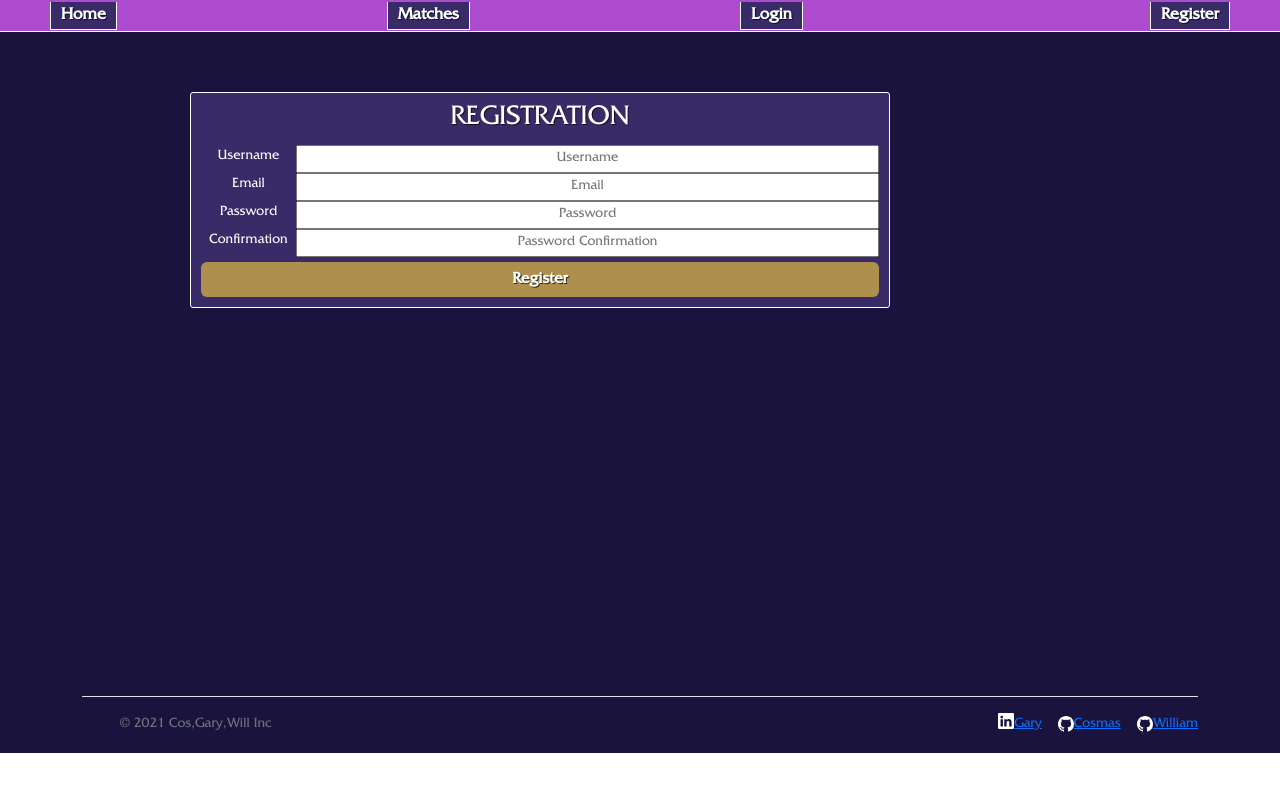
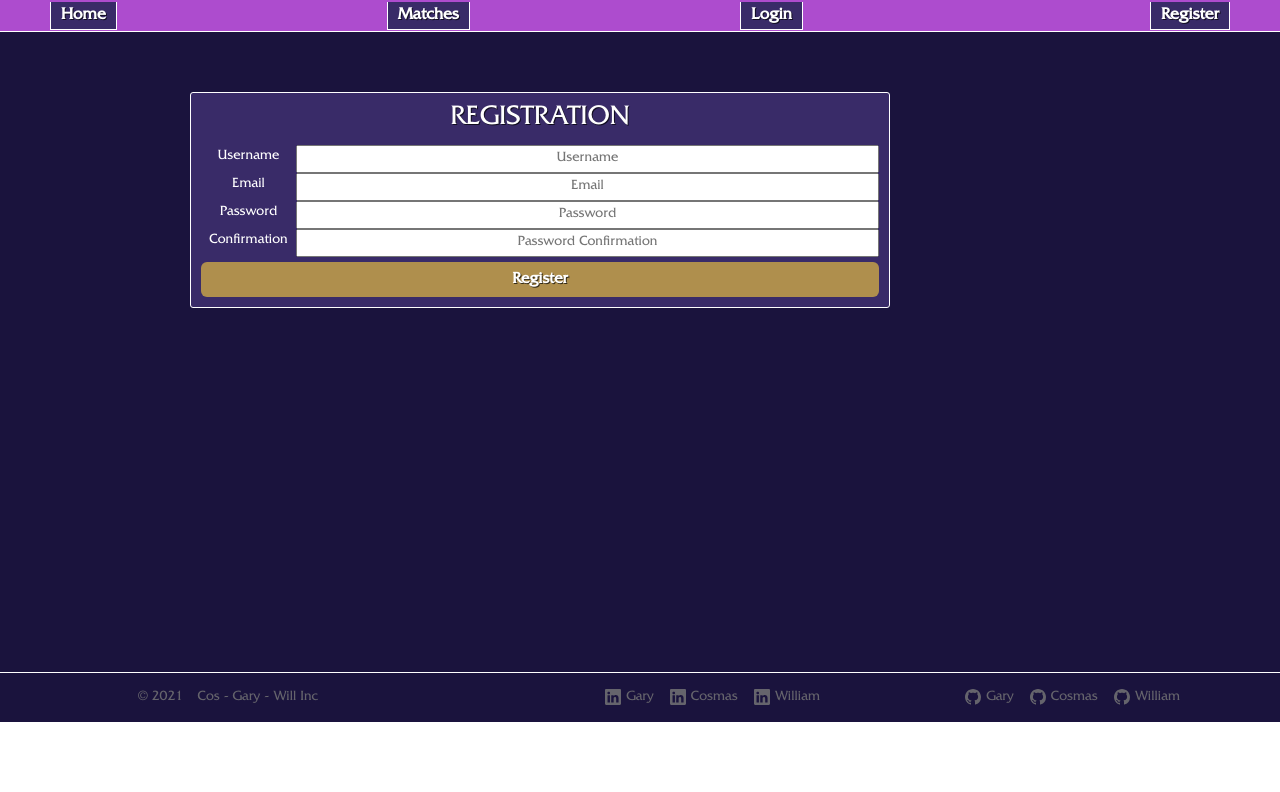
Before and after one commit to CosmasC128/Project-3, a React (Create React App) app in the folder client/: page /register in a window 1280 px wide. Shown: the top 792 px of the page. Built offline with nearby package versions, Linux system fonts and the light colour scheme; no server answers.

Commit message:
footer done

```diff
--- a/client/src/components/Footer.js
+++ b/client/src/components/Footer.js
@@ -4,25 +4,38 @@
   // github linked in names, little copy right we'll sue you JK riot don't sue us
 
   return (<>
-    <div className="container">
-      <footer className="d-flex flex-wrap justify-content-between align-items-center py-3 my-4 border-top">
+    <div id="footWrap">
+      <footer id="footer">
         <div className="col-md-4 d-flex align-items-center">
           <a href="/" className="mb-3 me-2 mb-md-0 text-muted text-decoration-none lh-1">
             <svg className="bi" width="30" height="24"><use xlinkhref="#bootstrap"/></svg>
           </a>
-          <span className="text-muted">&copy; 2021 Cos,Gary,Will Inc</span>
+          <div className="leftText">
+            <span>&copy; 2021</span>
+            <span>Cos - Gary - Will Inc</span>
+          </div>
         </div>
-
-        <ul className="nav col-md-4 justify-content-end list-unstyled d-flex">
-          <svg xmlns="http://www.w3.org/2000/svg" width="16" height="16" fill="currentColor" className="bi bi-linkedin" viewBox="0 0 16 16">
+        <ul className="nav col-md-4 justify-content-end list-unstyled d-flex" id="footerUl1">
+          <li className="ms-3 hoverList"><svg xmlns="http://www.w3.org/2000/svg" width="16" height="16" fill="currentColor" className="bi bi-linkedin" viewBox="0 0 16 16">
             <path d="M0 1.146C0 .513.526 0 1.175 0h13.65C15.474 0 16 .513 16 1.146v13.708c0 .633-.526 1.146-1.175 1.146H1.175C.526 16 0 15.487 0 14.854V1.146zm4.943 12.248V6.169H2.542v7.225h2.401zm-1.2-8.212c.837 0 1.358-.554 1.358-1.248-.015-.709-.52-1.248-1.342-1.248-.822 0-1.359.54-1.359 1.248 0 .694.521 1.248 1.327 1.248h.016zm4.908 8.212V9.359c0-.216.016-.432.08-.586.173-.431.568-.878 1.232-.878.869 0 1.216.662 1.216 1.634v3.865h2.401V9.25c0-2.22-1.184-3.252-2.764-3.252-1.274 0-1.845.7-2.165 1.193v.025h-.016a5.54 5.54 0 0 1 .016-.025V6.169h-2.4c.03.678 0 7.225 0 7.225h2.4z"/>
-          </svg><a href='https://www.linkedin.com/in/gary-smith-1161631a2/'>Gary</a>
-          <li className="ms-3"><svg xmlns="http://www.w3.org/2000/svg" width="16" height="16" fill="currentColor" className="bi bi-github" viewBox="0 0 16 16">
+          </svg><a className="ourLinks" href='https://www.linkedin.com/in/gary-smith-1161631a2/'>Gary</a></li>
+          <li className="ms-3 hoverList"><svg xmlns="http://www.w3.org/2000/svg" width="16" height="16" fill="currentColor" className="bi bi-linkedin" viewBox="0 0 16 16">
+            <path d="M0 1.146C0 .513.526 0 1.175 0h13.65C15.474 0 16 .513 16 1.146v13.708c0 .633-.526 1.146-1.175 1.146H1.175C.526 16 0 15.487 0 14.854V1.146zm4.943 12.248V6.169H2.542v7.225h2.401zm-1.2-8.212c.837 0 1.358-.554 1.358-1.248-.015-.709-.52-1.248-1.342-1.248-.822 0-1.359.54-1.359 1.248 0 .694.521 1.248 1.327 1.248h.016zm4.908 8.212V9.359c0-.216.016-.432.08-.586.173-.431.568-.878 1.232-.878.869 0 1.216.662 1.216 1.634v3.865h2.401V9.25c0-2.22-1.184-3.252-2.764-3.252-1.274 0-1.845.7-2.165 1.193v.025h-.016a5.54 5.54 0 0 1 .016-.025V6.169h-2.4c.03.678 0 7.225 0 7.225h2.4z"/>
+          </svg><a className="ourLinks" href='www.linkedin.com/in/cosmas-cieplak-mayr'>Cosmas</a></li>
+          <li className="ms-3 hoverList"><svg xmlns="http://www.w3.org/2000/svg" width="16" height="16" fill="currentColor" className="bi bi-linkedin" viewBox="0 0 16 16">
+            <path d="M0 1.146C0 .513.526 0 1.175 0h13.65C15.474 0 16 .513 16 1.146v13.708c0 .633-.526 1.146-1.175 1.146H1.175C.526 16 0 15.487 0 14.854V1.146zm4.943 12.248V6.169H2.542v7.225h2.401zm-1.2-8.212c.837 0 1.358-.554 1.358-1.248-.015-.709-.52-1.248-1.342-1.248-.822 0-1.359.54-1.359 1.248 0 .694.521 1.248 1.327 1.248h.016zm4.908 8.212V9.359c0-.216.016-.432.08-.586.173-.431.568-.878 1.232-.878.869 0 1.216.662 1.216 1.634v3.865h2.401V9.25c0-2.22-1.184-3.252-2.764-3.252-1.274 0-1.845.7-2.165 1.193v.025h-.016a5.54 5.54 0 0 1 .016-.025V6.169h-2.4c.03.678 0 7.225 0 7.225h2.4z"/>
+          </svg><a className="ourLinks" href='https://www.linkedin.com/in/williamalvarez92/'>William</a></li>
+        </ul>
+        <ul className="nav col-md-4 justify-content-end list-unstyled d-flex" id="footerUl2">
+          <li className="ms-3 hoverList"><svg xmlns="http://www.w3.org/2000/svg" width="16" height="16" fill="currentColor" className="bi bi-github" viewBox="0 0 16 16">
             <path d="M8 0C3.58 0 0 3.58 0 8c0 3.54 2.29 6.53 5.47 7.59.4.07.55-.17.55-.38 0-.19-.01-.82-.01-1.49-2.01.37-2.53-.49-2.69-.94-.09-.23-.48-.94-.82-1.13-.28-.15-.68-.52-.01-.53.63-.01 1.08.58 1.23.82.72 1.21 1.87.87 2.33.66.07-.52.28-.87.51-1.07-1.78-.2-3.64-.89-3.64-3.95 0-.87.31-1.59.82-2.15-.08-.2-.36-1.02.08-2.12 0 0 .67-.21 2.2.82.64-.18 1.32-.27 2-.27.68 0 1.36.09 2 .27 1.53-1.04 2.2-.82 2.2-.82.44 1.1.16 1.92.08 2.12.51.56.82 1.27.82 2.15 0 3.07-1.87 3.75-3.65 3.95.29.25.54.73.54 1.48 0 1.07-.01 1.93-.01 2.2 0 .21.15.46.55.38A8.012 8.012 0 0 0 16 8c0-4.42-3.58-8-8-8z"/>
-          </svg><a href='https://github.com/cosmasC128'>Cosmas</a></li>
-          <li className="ms-3"><svg xmlns="http://www.w3.org/2000/svg" width="16" height="16" fill="currentColor" className="bi bi-github" viewBox="0 0 16 16">
+          </svg><a className="ourLinks" href='https://github.com/Miskhill'>Gary</a></li>
+          <li className="ms-3 hoverList"><svg xmlns="http://www.w3.org/2000/svg" width="16" height="16" fill="currentColor" className="bi bi-github" viewBox="0 0 16 16">
             <path d="M8 0C3.58 0 0 3.58 0 8c0 3.54 2.29 6.53 5.47 7.59.4.07.55-.17.55-.38 0-.19-.01-.82-.01-1.49-2.01.37-2.53-.49-2.69-.94-.09-.23-.48-.94-.82-1.13-.28-.15-.68-.52-.01-.53.63-.01 1.08.58 1.23.82.72 1.21 1.87.87 2.33.66.07-.52.28-.87.51-1.07-1.78-.2-3.64-.89-3.64-3.95 0-.87.31-1.59.82-2.15-.08-.2-.36-1.02.08-2.12 0 0 .67-.21 2.2.82.64-.18 1.32-.27 2-.27.68 0 1.36.09 2 .27 1.53-1.04 2.2-.82 2.2-.82.44 1.1.16 1.92.08 2.12.51.56.82 1.27.82 2.15 0 3.07-1.87 3.75-3.65 3.95.29.25.54.73.54 1.48 0 1.07-.01 1.93-.01 2.2 0 .21.15.46.55.38A8.012 8.012 0 0 0 16 8c0-4.42-3.58-8-8-8z"/>
-          </svg><a href='https://github.com/williamalvarez92'>William</a></li>
+          </svg><a className="ourLinks" href='https://github.com/cosmasC128'>Cosmas</a></li>
+          <li className="ms-3 hoverList"><svg xmlns="http://www.w3.org/2000/svg" width="16" height="16" fill="currentColor" className="bi bi-github" viewBox="0 0 16 16">
+            <path d="M8 0C3.58 0 0 3.58 0 8c0 3.54 2.29 6.53 5.47 7.59.4.07.55-.17.55-.38 0-.19-.01-.82-.01-1.49-2.01.37-2.53-.49-2.69-.94-.09-.23-.48-.94-.82-1.13-.28-.15-.68-.52-.01-.53.63-.01 1.08.58 1.23.82.72 1.21 1.87.87 2.33.66.07-.52.28-.87.51-1.07-1.78-.2-3.64-.89-3.64-3.95 0-.87.31-1.59.82-2.15-.08-.2-.36-1.02.08-2.12 0 0 .67-.21 2.2.82.64-.18 1.32-.27 2-.27.68 0 1.36.09 2 .27 1.53-1.04 2.2-.82 2.2-.82.44 1.1.16 1.92.08 2.12.51.56.82 1.27.82 2.15 0 3.07-1.87 3.75-3.65 3.95.29.25.54.73.54 1.48 0 1.07-.01 1.93-.01 2.2 0 .21.15.46.55.38A8.012 8.012 0 0 0 16 8c0-4.42-3.58-8-8-8z"/>
+          </svg><a className="ourLinks" href='https://github.com/williamalvarez92'>William</a></li>
         </ul>
 
       </footer>
--- a/client/src/components/Match.js
+++ b/client/src/components/Match.js
@@ -114,7 +114,7 @@
           <iframe src={url} title="YouTube video player" frameBorder="0" allow="accelerometer; autoplay; clipboard-write; encrypted-media; gyroscope; picture-in-picture" allowFullScreen></iframe>
           <div className='d-flex mt-3 justify-content-around align-items-center ' >
             <div className='fireBtn'><button className='fireBtn' type="submit" onClick={handleClick}><img src={flame} className='flaming'/></button></div>
-            <div className='pt-2'><span id="firePNG"><img src={flame} /></span> <span className='views'>{ count ? Math.round(count / views * 100) : match.votes / views * 100} %</span> </div>
+            <div className='pt-2'><span id="firePNG"><img src={flame} /></span> <span className='views'>{ count ? Math.round(count / views * 100) : Math.round(match.votes / views * 100)} %</span> </div>
             <div className='pt-2'> <svg xmlns="http://www.w3.org/2000/svg" width="16" height="16" fill="currentColor" className="bi bi-eye-fill" viewBox="0 0 16 16">
               <path d="M10.5 8a2.5 2.5 0 1 1-5 0 2.5 2.5 0 0 1 5 0z"/>
               <path d="M0 8s3-5.5 8-5.5S16 8 16 8s-3 5.5-8 5.5S0 8 0 8zm8 3.5a3.5 3.5 0 1 0 0-7 3.5 3.5 0 0 0 0 7z"/>
--- a/client/src/components/MatchCard.js
+++ b/client/src/components/MatchCard.js
@@ -1,5 +1,6 @@
 import React from 'react'
 import { Link } from 'react-router-dom'
+import flame from '../images/fire.png'
 
 const MatchCard = ({ id, title, rating, views, thumbNail }) => { //pull in usersViewed array through here as well
   // interact with database for title, url, and fire avgRating, match ID as well
@@ -16,7 +17,7 @@
         <img className="thumbnail" src={thumbNail} alt="match thumbnail"></img>
         <div className="matchCardData" style={{ display: 'flex' }}>
           <div id="cardRating">
-            <div>FIRE</div>
+            <img src={flame} className='flaming'/>
             <div>{rating}%</div>
           </div>
           <div id="cardViews">
--- a/client/src/styles/main.scss
+++ b/client/src/styles/main.scss
@@ -62,7 +62,16 @@
   background-color: #1a133d;
 }
 
-// ~~~~~~~~~~~~~~~~~~~~~~~~~~~~~~~~~~~~~~~~~~~~~~~~~~~~~~~~~~
+a {
+  color: inherit;
+  text-decoration: none;
+}
+
+a:hover{
+  color: white;
+}
+
+// ~~~~~~~~~~~~~~~~~~~~~~~~~~~~~ HOME PAGE ~~~~~~~~~~~~~~~~~~~~~~~~~~~~~
 
 .bg {
   top:0;
@@ -75,31 +84,13 @@
   flex-direction: column;
 }
 
-// .bg {
-//   /* Set rules to fill background */
-//   min-height: 100%;
-//   min-width: 1024px;
-
-//   /* Set up proportionate scaling */
-//   width: 100%;
-//   height: auto;
-
-//   background-repeat: no-repeat;
-//   background-size: auto;
-
-//   /* Set up positioning */
-//   top: 10;
-//   bottom: 10;
-//   left: 0;
-// }
-
-
 // @media screen and (max-width: 1024px) { /* Specific to this particular image */
 //   .bg {
 //     left: 50%;
 //     margin-left: -512px;   /* 50% */
 //   }
 // }
+
 #homeTitles{
   height: 180px;
   display: flex;
@@ -131,6 +122,7 @@
   display: flex;
   flex-direction: row;
 }
+
 img {
   display: flex;
   flex-grow: 1;
@@ -162,13 +154,14 @@
   -webkit-transition: opacity .55s ease-in-out;
 }
 
+// ~~~~~~~~~~~~ MATCH CARD AND MATCHES PAGE ~~~~~~~~~~~~~
+
 div .cardWrapper {
   display: flex;
   justify-content: center;
 }
 
 .thumbnail {
-margin-left: 150px;
   transition: transform 0.2s ease;
 }
 
@@ -188,15 +181,46 @@
   transform: scale(1.1);
 }
 
-.fireBtn {
+#footWrap{
+  border-top: 1px solid white;
+  margin-top: 0;
+  height: 50px;
+}
+#footer{
+  color: rgba(120, 120, 120, 0.81);
+  font-size: 14px;
+  margin-left: 100px;
+  margin-right: 100px;
+  height: 50px;
   display: flex;
-justify-content: center;
+  justify-content: space-between;
+  align-items: center;
 }
 
-.footer {
+.leftText{
   display: flex;
-justify-content: center;
-padding-top: 300px;
+  flex-direction: row;
+  justify-content: space-between;
+  width: 180px;
+}
+
+.ourLinks{
+  margin-left: 5px;
+  text-decoration: none;
+  color: inherit;
+}
+
+.ourLinks:hover{
+  color: white;
+}
+
+#footerUl1, #footerUl2{
+  display: flex;
+}
+
+.hoverList:hover{
+  color: white;
+  text-shadow: rgba(0, 0, 0, 0.694) 1px 1px;
 }
 
 // ~~~~~~~~~~~~~~~~~~~~~~~~~~~~ MATCH PAGE ~~~~~~~~~~~~~~~~~~~~~~~~~~~~
@@ -208,6 +232,10 @@
   }
 }
 
+.fireBtn {
+  display: flex;
+  justify-content: center;
+  }
 
 #commentSubmit, #commentDelete {
   background-color: #af8f4d;
@@ -590,4 +618,21 @@
   justify-content: space-between;
 }
 
-// ~~~~~~~~~~ match card ~~~~~~~~~~~~
+// ~~~~~~~~~~ MATCHES / MATCH CARD ~~~~~~~~~~~~
+
+.matchesGrid {
+  display: flex;
+  flex-direction: row;
+  flex-wrap: wrap;
+}
+
+
+.cardWrapper{
+  width: calc((100%/5) - 50px);
+  margin-right: 5px;
+  margin-left: 5px;
+  border: 1px solid white;
+  padding: 10px;
+  border-radius: 3px;
+  background-color: #392b68;
+}
```
Also changed, not shown: client/src/components/Matches.js (+7 -5 lines). Lines whose indentation alone changed are shown as unchanged.
